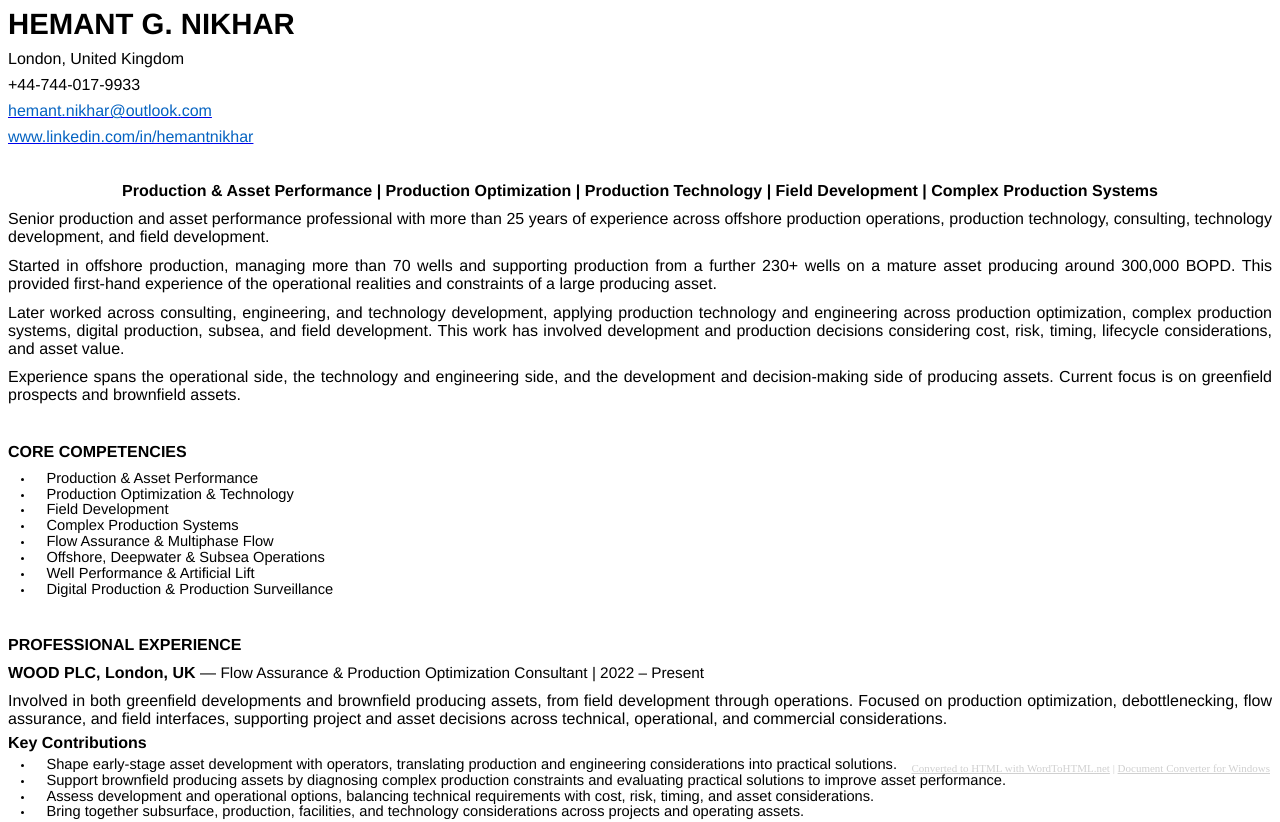
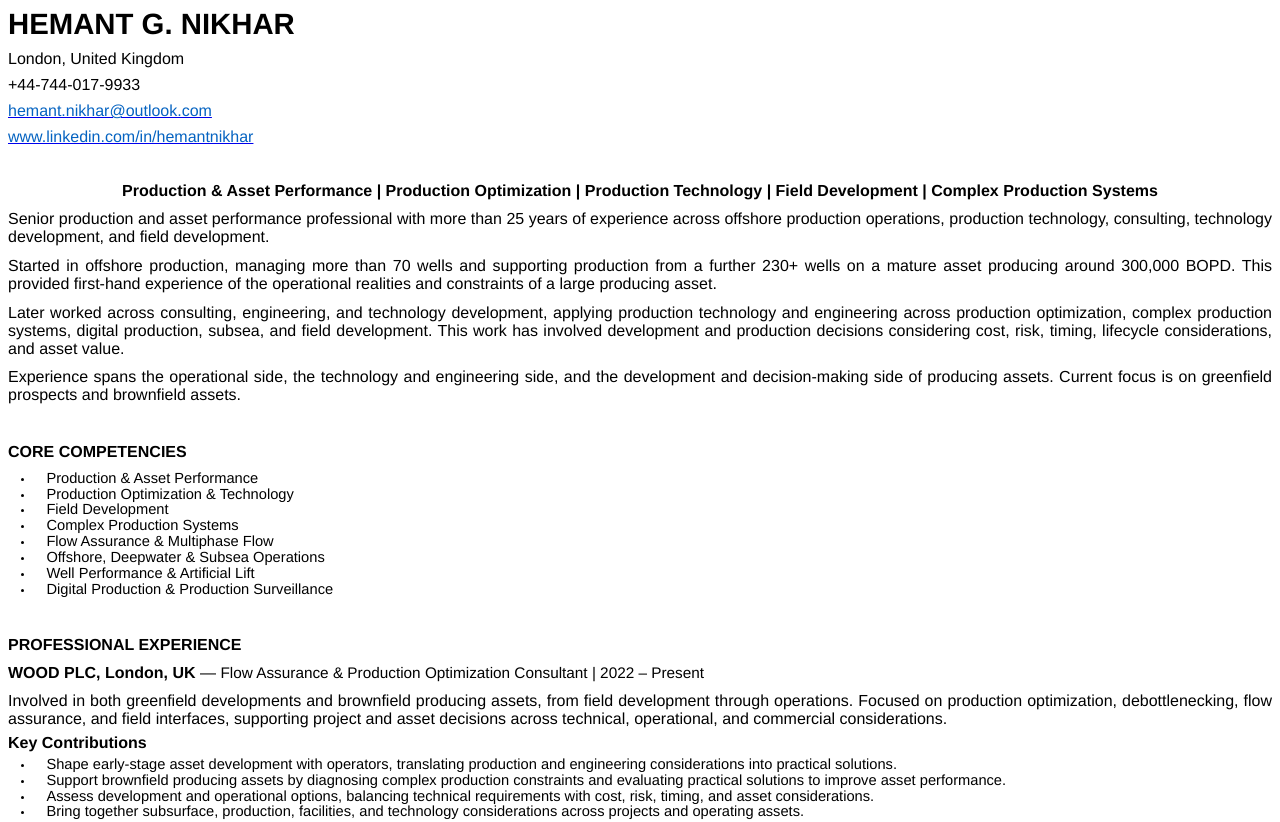
Before and after one commit to HemantNikhar/CV, a plain HTML site: page index.html in a window 1280 px wide. Shown: the top 822 px of the page. Drawn offline with Linux system fonts and the light colour scheme.

Commit message:
Update index.html

```diff
--- a/index.html
+++ b/index.html
@@ -95,4 +95,3 @@
 <p style="margin-top:0pt; margin-bottom:4pt; text-align:justify; line-height:normal;"><strong><span style="font-family:Helvetica;">Texas A&amp;M University, College Station, TX </span></strong><span style="font-family:Helvetica;">&mdash; Master of Science (M.S.), Petroleum Engineering</span></p>
 <p style="margin-top:0pt; margin-bottom:4pt; text-align:justify; line-height:normal;"><strong><span style="font-family:Helvetica;">Indian School of Mines, Dhanbad, India </span></strong><span style="font-family:Helvetica;">&mdash; Bachelor of Technology (B.Tech.), Petroleum Engineering</span></p>
 <p style="margin-top:0pt; margin-bottom:4pt; text-align:justify; line-height:normal;"><strong><span style="font-family:Helvetica;">Harvard Business School, Boston, MA</span></strong><span style="font-family:Helvetica;">&nbsp;&mdash; Executive Education: Global Business, Alternative Investments, Finance, Sustainable Business Strategy</span></p>
-<p style="bottom: 10px; right: 10px; position: absolute;"><a href="https://wordtohtml.net/?utm_source=wth_free_doc_conversion_link&utm_medium=external" target="_blank" style="font-size:11px; color: #d0d0d0;">Converted to HTML with WordToHTML.net</a><span style="font-size:11px; color: #d0d0d0;">&nbsp;|&nbsp;</span><a href="https://documentconverter.pro/?utm_source=wth_free_doc_conversion_link&utm_medium=external" target="_blank" style="font-size:11px; color: #d0d0d0;">Document Converter for Windows</a></p>
```
